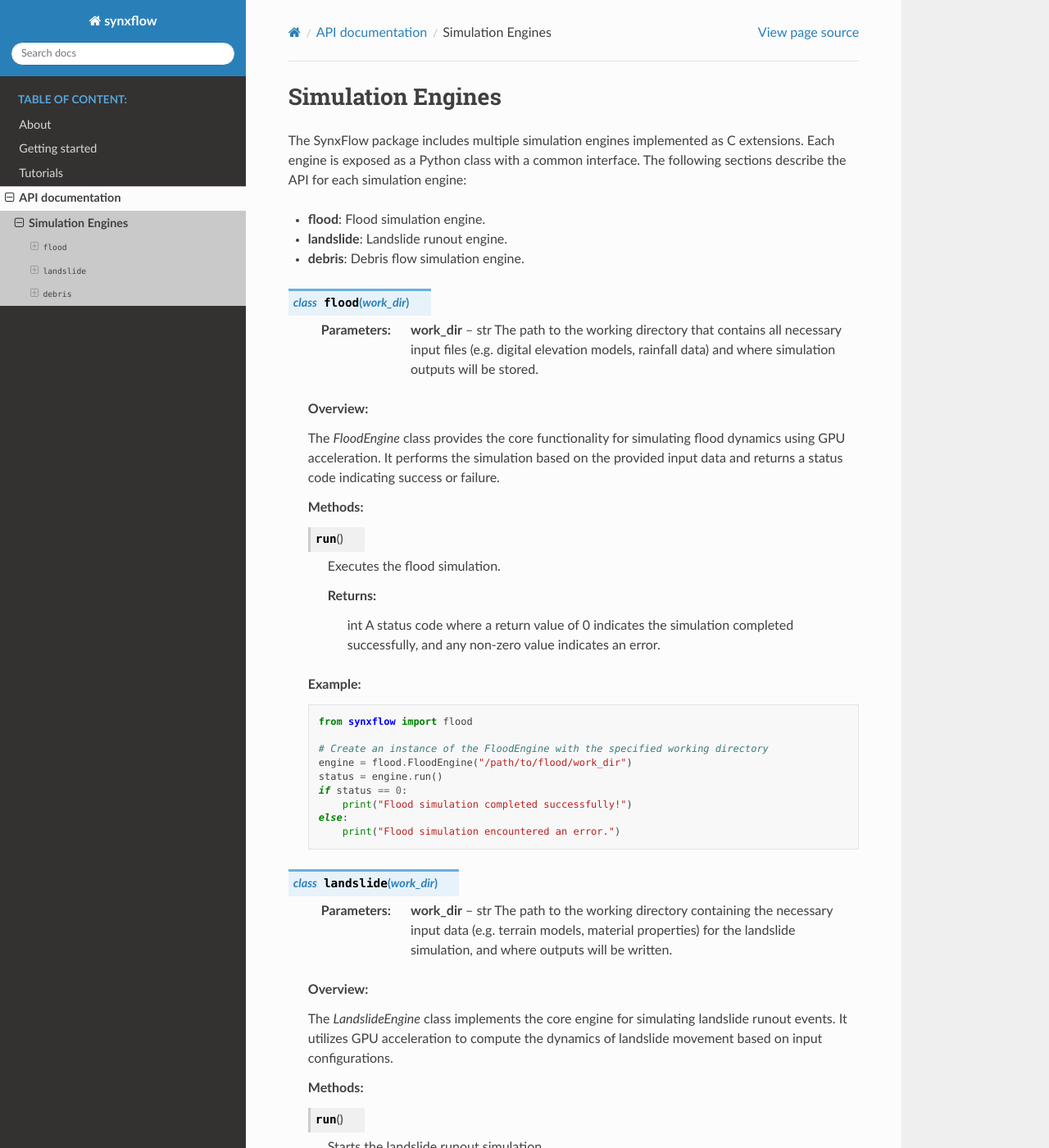
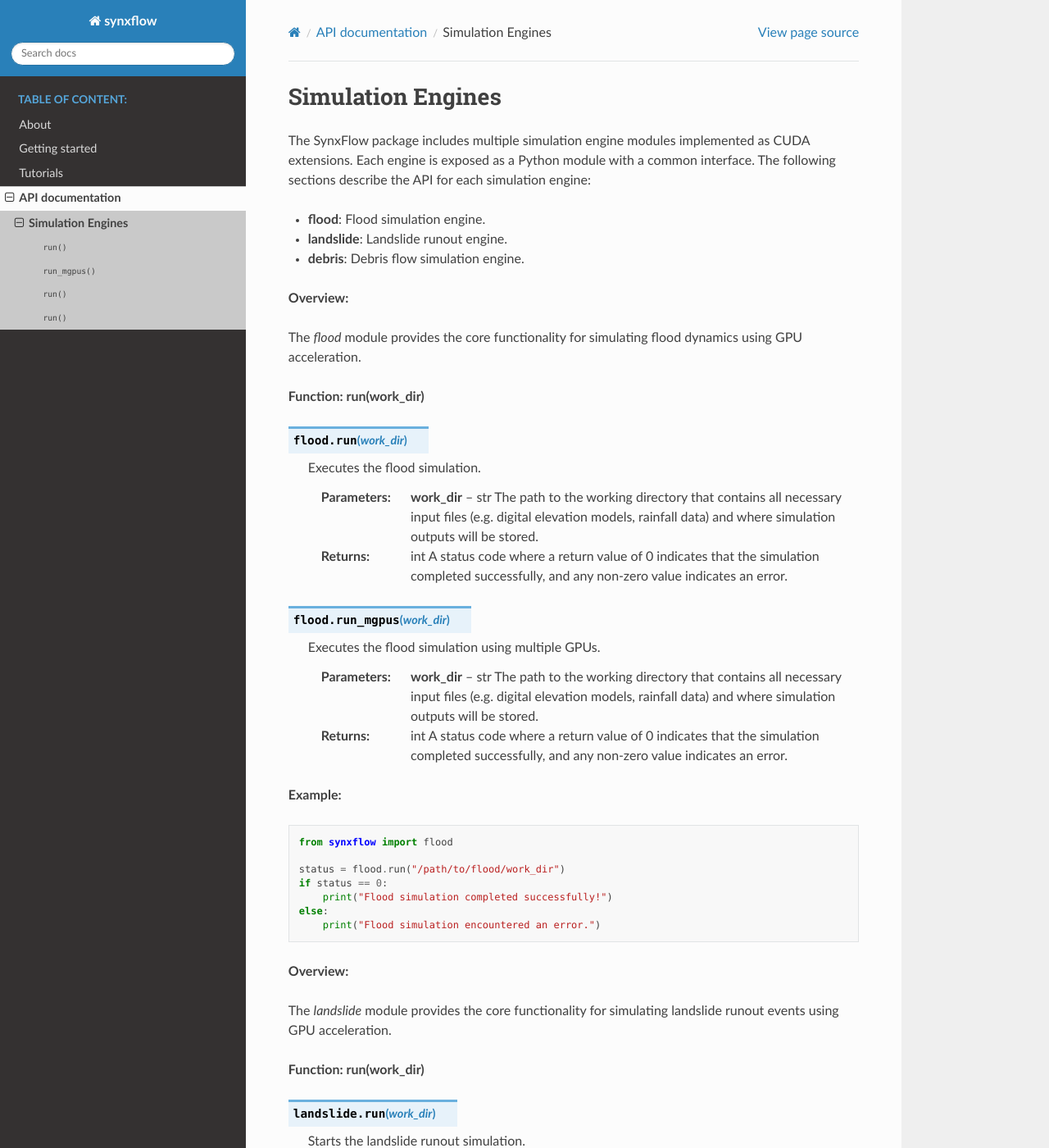
Before and after one commit to SynxFlow/SynxFlow, a Sphinx documentation site: the page built from docs/source/Modules/engines.rst, in a window 1280 px wide and 1400 px high. Shown: the whole window at 82% size. Built offline with Sphinx 7.4.7 and the Read the Docs theme 3.1.0, drawn with Linux system fonts in a browser that asks for light colours; some of the changed text lies outside the part shown.

Commit message:
fix issues for JOSS comments

```diff
--- a/docs/source/Modules/engines.rst
+++ b/docs/source/Modules/engines.rst
@@ -2,35 +2,42 @@
 Simulation Engines
 ==========================================
 
-The SynxFlow package includes multiple simulation engines implemented as C extensions.
-Each engine is exposed as a Python class with a common interface. The following sections describe
+The SynxFlow package includes multiple simulation engine modules implemented as CUDA extensions.
+Each engine is exposed as a Python module with a common interface. The following sections describe
 the API for each simulation engine:
 
 - **flood**: Flood simulation engine.
 - **landslide**: Landslide runout engine.
 - **debris**: Debris flow simulation engine.
 
-.. py:class:: flood(work_dir)
-
-   :param work_dir: str
-      The path to the working directory that contains all necessary input files (e.g. digital elevation models, rainfall data)
-      and where simulation outputs will be stored.
+.. py:module:: flood
 
    **Overview:**
 
-   The *FloodEngine* class provides the core functionality for simulating flood dynamics using GPU acceleration.
-   It performs the simulation based on the provided input data and returns a status code indicating success or failure.
+   The *flood* module provides the core functionality for simulating flood dynamics using GPU acceleration.
 
-   **Methods:**
+   **Function: run(work_dir)**
 
-   .. py:method:: run()
+   .. py:function:: run(work_dir)
 
       Executes the flood simulation.
 
-      **Returns:**
+      :param work_dir: str
+         The path to the working directory that contains all necessary input files (e.g. digital elevation models, rainfall data)
+         and where simulation outputs will be stored.
+      :returns: int
+         A status code where a return value of 0 indicates that the simulation completed successfully,
+         and any non-zero value indicates an error.
 
-         int
-         A status code where a return value of 0 indicates the simulation completed successfully,
+   .. py:function:: run_mgpus(work_dir)
+
+      Executes the flood simulation using multiple GPUs.
+
+      :param work_dir: str
+         The path to the working directory that contains all necessary input files (e.g. digital elevation models, rainfall data)
+         and where simulation outputs will be stored.
+      :returns: int
+         A status code where a return value of 0 indicates that the simulation completed successfully,
          and any non-zero value indicates an error.
 
    **Example:**
@@ -39,35 +46,29 @@ the API for each simulation engine:
 
       from synxflow import flood
 
-      # Create an instance of the FloodEngine with the specified working directory
-      engine = flood.FloodEngine("/path/to/flood/work_dir")
-      status = engine.run()
+      status = flood.run("/path/to/flood/work_dir")
       if status == 0:
           print("Flood simulation completed successfully!")
       else:
           print("Flood simulation encountered an error.")
 
 
-.. py:class:: landslide(work_dir)
-
-   :param work_dir: str
-      The path to the working directory containing the necessary input data (e.g. terrain models, material properties)
-      for the landslide simulation, and where outputs will be written.
+.. py:module:: landslide
 
    **Overview:**
 
-   The *LandslideEngine* class implements the core engine for simulating landslide runout events.
-   It utilizes GPU acceleration to compute the dynamics of landslide movement based on input configurations.
+   The *landslide* module provides the core functionality for simulating landslide runout events using GPU acceleration.
 
-   **Methods:**
+   **Function: run(work_dir)**
 
-   .. py:method:: run()
+   .. py:function:: run(work_dir)
 
       Starts the landslide runout simulation.
 
-      **Returns:**
-
-         int
+      :param work_dir: str
+         The path to the working directory containing the necessary input data (e.g. terrain models, material properties)
+         for the landslide simulation, and where outputs will be written.
+      :returns: int
          A status code where 0 indicates success and a non-zero value indicates an error.
 
    **Example:**
@@ -76,36 +77,32 @@ the API for each simulation engine:
 
       from synxflow import landslide
 
-      engine = landslide.LandslideEngine("/path/to/landslide/work_dir")
-      status = engine.run()
+      status = landslide.run("/path/to/landslide/work_dir")
       if status == 0:
           print("Landslide simulation completed successfully!")
       else:
           print("Landslide simulation encountered an error.")
 
 
-.. py:class:: debris(work_dir)
-
-   :param work_dir: str
-      The working directory containing simulation input files (e.g. configuration files, terrain data) and where the simulation outputs
-      will be generated.
+.. py:module:: debris
 
    **Overview:**
 
-   The *DebrisEngine* class provides the functionality to run debris flow simulations using GPU acceleration.
-   It is optimized for high-performance computation and is designed to be used in multi-hazard risk assessments.
+   The *debris* module provides the core functionality for running debris flow simulations using GPU acceleration.
+   It is optimized for high-performance computation and is designed for multi-hazard risk assessments.
 
-   **Methods:**
+   **Function: run(work_dir)**
 
-   .. py:method:: run()
+   .. py:function:: run(work_dir)
 
       Executes the debris flow simulation.
 
-      **Returns:**
-
-         int
-         A status code indicating the result of the simulation. Zero denotes a successful simulation, whereas any non-zero value
-         indicates an error.
+      :param work_dir: str
+         The working directory containing simulation input files (e.g. configuration files, terrain data)
+         and where the simulation outputs will be generated.
+      :returns: int
+         A status code indicating the result of the simulation. Zero denotes a successful simulation,
+         whereas any non-zero value indicates an error.
 
    **Example:**
 
@@ -113,8 +110,7 @@ the API for each simulation engine:
 
       from synxflow import debris
 
-      engine = debris.DebrisEngine("/path/to/debris/work_dir")
-      status = engine.run()
+      status = debris.run("/path/to/debris/work_dir")
       if status == 0:
           print("Debris flow simulation completed successfully!")
       else:
```
Also changed, not shown: README.md (+6 -0 lines).
